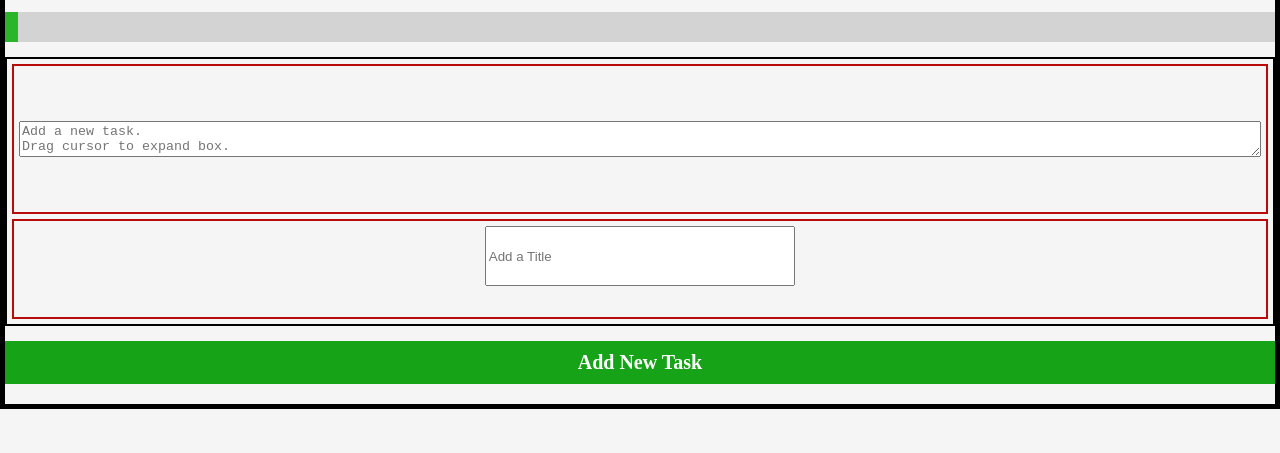
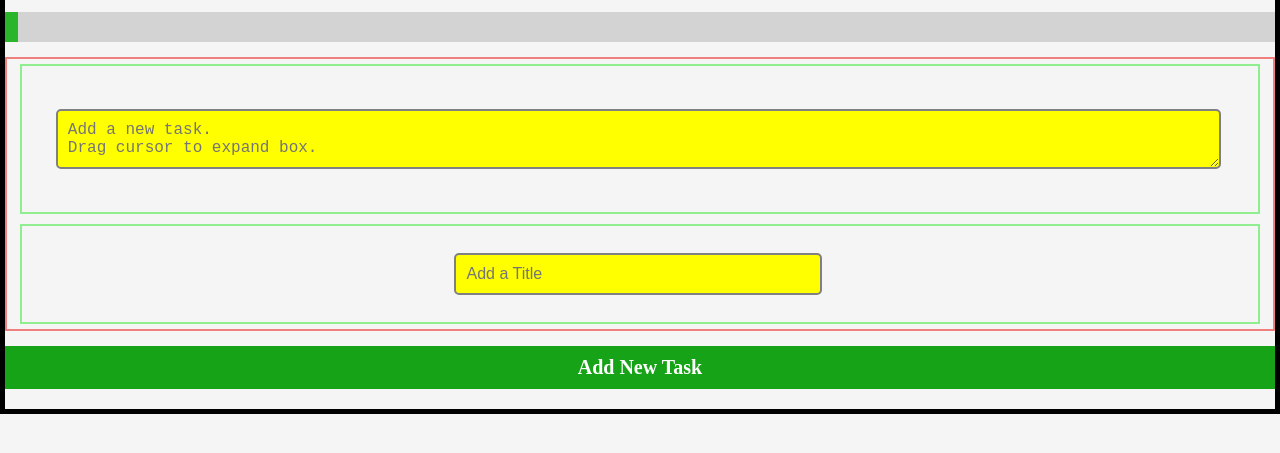
Before and after one commit to Wincc88/todo-list, a website built with webpack: page src/template.html in a window 1280 px wide. Both pictures are taken after a click on the element "Click to start Your To Do tasks". Shown: the part 63-516 px from the top of the page. Built offline with nearby package versions, Linux system fonts and the light colour scheme.

Commit message:
put value into snippet

```diff
--- a/src/addtask.js
+++ b/src/addtask.js
@@ -24,9 +24,9 @@ export function addTask() {
 
 
                                 const inputDetails = document.createElement('textarea');
-                                // input.type = "text";
+                                // input.type = "text";\
+                                        inputDetails.className = "detailsClass";
                                         inputDetails.id = "taskInput";
-                                        inputDetails.name = "details";
                                         inputDetails.required = true;
                                         inputDetails.placeholder = "Add a new task. \nDrag cursor to expand box.";
 
@@ -40,7 +40,7 @@ export function addTask() {
 
                                 const inputTitle = document.createElement('input');
                                         inputTitle.id = "titleInput";
-                                        inputTitle.name = "title";
+                                        inputTitle.className = "title";
                                         inputTitle.required = true;
                                         inputTitle.placeholder = "Add a Title";
 
@@ -69,34 +69,51 @@ export function addTask() {
         editDelDiv.className = 'editDeleteClass';
         editDelDiv.style.display = 'none';
 
-                         const checkBoxAll = document.createElement('input');
-                                checkBoxAll.type = "checkbox";
-                                checkBoxAll.id = "checkedOrNot";
-                                checkBoxAll.name = "checkedbtn";
 
-                        const detailTitles = document.createElement('textarea');
+                         const checkBoxAll = document.createElement('div');
+                                checkBoxAll.id = "checkedOrNotId";
+                                checkBoxAll.className = "checkedbtnClass";
+
+                                               const checkBoxinDiv = document.createElement('input');
+                                                checkBoxinDiv.type = "checkbox";
+                                                checkBoxinDiv.id = "checkedOrNot";
+                                                checkBoxinDiv.className = "checkedbtn";
+
+                        checkBoxAll.appendChild(checkBoxinDiv);
+
+                        const snippetDetails = document.createElement('div');
                                 // input.type = "text";
-                                        inputDetails.id = "detailsCollected";
-                                        inputDetails.name = "details";
+                                        snippetDetails.id = "snippetId";
+                                        snippetDetails.className = "snippetClass";
+
+                        const editbtnDIv = document.createElement('div');
+                                editbtnDIv.id = "editDelIdToAdd";
+                                editbtnDIv.className = "editDelDivtoAdd";
 
                                                const editButton = document.createElement('button');
                                                 editButton.id = "editButton";
-                                editButton.name = "edit";
+                                                editButton.className = "editbtn";
                                                 editButton.type = "button";
                                                 editButton.textContent = "Edit";
 
+                        editbtnDIv.appendChild(editButton);
+
                                                 const deleteButton = document.createElement('button');
                                                 deleteButton.id = "deleteButton";
-                                deleteButton.name = "delete";
+                                                deleteButton.className = "deletebtn";
                                                 deleteButton.type = "button";
                                                 deleteButton.textContent = "Delete";
 
+                        editbtnDIv.appendChild(deleteButton);
+
                     editDelDiv.appendChild(checkBoxAll);
-                    editDelDiv.appendChild(detailTitles);
-                    editDelDiv.appendChild(editButton);
-                    editDelDiv.appendChild(deleteButton);
+                    editDelDiv.appendChild(snippetDetails);
+                    editDelDiv.appendChild(editbtnDIv);
 
-                checkBoxAll.addEventListener('change', function() {
+                         // editDelDiv.appendChild(editButton);
+                          // editDelDiv.appendChild(deleteButton);
+
+                checkBoxinDiv.addEventListener('change', function() {
 
                     const checkedboxid = document.querySelectorAll('#checkedOrNot');
                     const total = checkedboxid.length;
@@ -110,13 +127,29 @@ export function addTask() {
 
 
 
-                    if (checkBoxAll.checked && taskInput.value !== '' && titleInput.value !== '') {
-                                //console.log('Checkbox is checked');
+                    if (checkBoxinDiv.checked && taskInput.value !== '' && titleInput.value !== '') {
+                                  // console.log('Checkbox is checked');
                                  //console.log(checkBoxAll.id);
+                                 alert(titleInput.value + " : Task Added!");
+                                 const titleInfoEntered = document.createElement('h1');
+                                        titleInfoEntered.textContent = titleInput.value;
+
+                                alert(titleInfoEntered.value + "goooot it");
+
+                                const detailsInfoEntered = document.createElement('p');
+                                        detailsInfoEntered.textContent = taskInput.value;
+
+
+                                snippetDetails.appendChild(titleInfoEntered);
+                                snippetDetails.appendChild(detailsInfoEntered);
+
 
                         progressPercent = Math.round((allChecked / total) * 100);
-                              //console.log(progressPercent);
+                        console.log(progressPercent);
                         progressBar.style.width = progressPercent + '%';
+
+                        titleInput.value = '';
+                        taskInput.value = '';
 
                     }
 
--- a/src/styles.css
+++ b/src/styles.css
@@ -49,9 +49,13 @@ body {
 
 #beforeTopdiv {
 
-    border: 2px solid black;
+    border: 2px solid lightcoral;
     margin-top: 15px;
     margin-bottom: 15px;
+    display: flex;
+    flex-direction: column;
+    justify-content: center;
+    align-items: center;
 
 }
 
@@ -59,57 +63,99 @@ body {
 
     margin-bottom: 10px;
     margin-top: 10px;
-    border: 2px solid rgb(185, 11, 11);
+    border: 2px solid lightgreen;
     padding: 5px;
     margin: 5px;
-
-
+    display: flex;
+    justify-content: center;
+    align-items: center;
+    width: 98%;
 
 }
+
 #inputDetailsDiv {
     height: 150px;
-    display: flex;
-    flex-direction: column;
-    justify-content: center;
 
 }
 
 #inputTitleDiv {
-    align-items: center;
+
     height: 100px;
-    justify-content: center;
-}
 
-#taskInput[type="text"], #titleInput[type="text"] {
-
-    font-size: 16px;
-    padding: 5px;
-    border: 2px solid black;
 
 }
 
-#taskInput {
-    height: 110px;
-    width: 40%;
-     background-color: aquamarine;
-
+#titleInput, #inputDetailsDiv textarea {
+    width: 95%;
+    padding: 10px;
+    font-size: 16px;
+    background-color: yellow;
+    border: 2px solid gray;
+    border-radius: 5px;
+                                         /** target bigger parent class so it does not clash with other div's textaera
+                                           -- remove textarea from snippet to make it a div  --- so no need  **/
+    margin-left: 5px;
+    margin-right: 8px;
 }
 
 #titleInput {
-    width: 25%;
-    height: 60px;
+    width: 30%;
 }
+
+textarea:focus, #titleInput:focus {
+
+    border-color: 5px solid blue;
+    outline: none;    /** helps with overriding browser specificity **/
+    box-shadow: 0 0 0 1px #185ae8; /** covers browser borders **/
+}
+
+
+
+
 
 #editDelDiv {
     margin-top: 10px;
     margin-bottom: 20px;
-    border: 2px solid rgb(212, 237, 73);
+    margin-left: 2px;
+    border: 2px solid green;
     padding: 10px;
     display: flex;
-    justify-content: flex-end;
+    justify-content: center;
     align-items: center;
 
+}
 
+.checkedbtnClass {
+    margin-right: auto;
+    cursor: pointer;
+    border: 2px solid yellow;
+}
+
+#checkedOrNot {
+    width: 20px;
+    height: 20px;
+    margin-right: auto;
+    cursor: pointer;
+}
+
+.snippetClass {
+    display: flex;
+    flex-grow: 1;
+    margin-left: 20px;
+    margin-right: 20px;
+    font-size: 18px;
+    border: 2px solid orange;
+    height: 40px;
+    background-color: lightblue;
+
+}
+
+.editDelDivtoAdd {
+    display: flex;
+    justify-content: center;
+    align-items: center;
+    margin-left: auto;
+    border: 2px solid yellow;
 }
 
 
@@ -124,12 +170,7 @@ body {
 
 }
 
-#checkedOrNot {
-    width: 20px;
-    height: 20px;
-    margin-right: auto;
-    cursor: pointer;
-}
+
 
 #editButton {
     background-color: rgba(200, 113, 20, 0.76);
```
Lines whose indentation alone changed are shown as unchanged.
